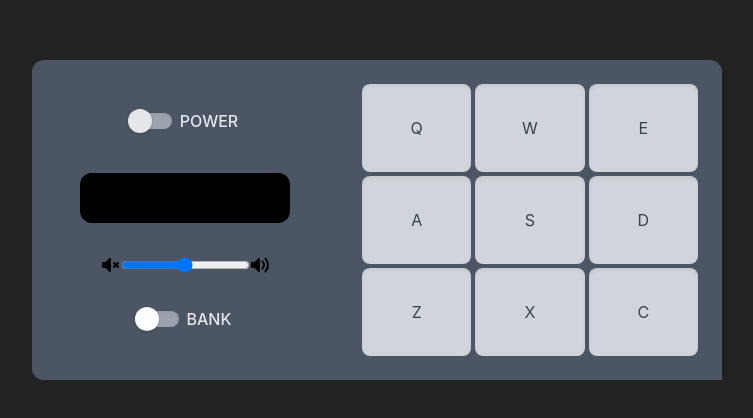
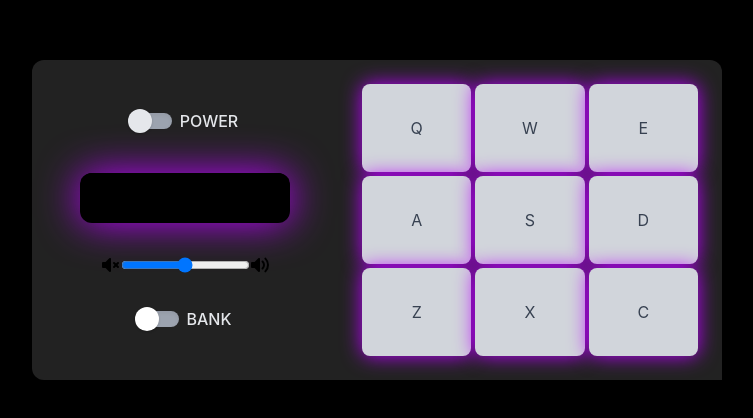
Before and after one commit to synerjay/drum-machine-react-app, a React (Create React App) app: page / in a window 1280 px wide. Shown: the part 180-598 px from the top of the page, without its empty margins (263-1016 px from the left). Built offline with nearby package versions, Linux system fonts and the light colour scheme.

Commit message:
Added glow to buttons instead

```diff
--- a/src/components/Pad.js
+++ b/src/components/Pad.js
@@ -9,7 +9,7 @@ function Pad({ audioFiles, handleClick, buttonRef, disabled }) {
   return (
     <div
       id='glow-blue'
-      className='DrumPad bg-gray-600 p-6 h-80 w-96 grid grid-cols-3 gap-1 rounded-b-xl md:rounded-b-none md:rounded-r-xl'
+      className='DrumPad p-6 h-80 w-96 grid grid-cols-3 gap-1 rounded-b-xl md:rounded-b-none md:rounded-r-xl'
     >
       {audioFiles.map((item) => (
         <button
--- a/src/containers/DrumMachine.js
+++ b/src/containers/DrumMachine.js
@@ -84,7 +84,7 @@ function DrumMachine() {
       id='glow-blue'
     >
       <div
-        className='Panel bg-gray-600 flex flex-wrap rounded-t-xl md:rounded-t-none md:flex-col justify-center space-y-5 p-7 md:rounded-l-xl md:p-12 md:space-y-8 md:content-center md:h-80 md:max-w-md'
+        className='Panel flex flex-wrap rounded-t-xl md:rounded-t-none md:flex-col justify-center space-y-5 p-7 md:rounded-l-xl md:p-12 md:space-y-8 md:content-center md:h-80 md:max-w-md'
         id='glow-blue'
       >
         <PowerToggle powerSwitch={powerSwitch} />
--- a/src/index.css
+++ b/src/index.css
@@ -3,7 +3,7 @@
 @tailwind utilities;
 
 body {
-  background-color: #222;
+  background-color: #000;
   margin: 0;
   font-family: -apple-system, BlinkMacSystemFont, 'Segoe UI', 'Roboto', 'Oxygen',
     'Ubuntu', 'Cantarell', 'Fira Sans', 'Droid Sans', 'Helvetica Neue',
@@ -35,6 +35,9 @@ input:checked ~ .dotB {
   min-width: 210px;
   min-height: 50px;
   overflow: hidden;
+  -webkit-box-shadow: 0 0 40px #ba01ff;
+  -moz-box-shadow: 0 0 40px #ba01ff;
+  box-shadow: 0 0 40px #ba01ff;
 }
 
 .VolumeSection {
@@ -42,39 +45,18 @@ input:checked ~ .dotB {
   width: 210px;
 }
 
-.demo-container {
-  display: flex;
-  justify-content: space-between;
-  width: 90%;
-  height: auto;
-  margin: 50px auto;
-}
-.demo-box {
-  width: 250px;
-  height: 250px;
-  display: inline-block;
-  border-radius: 12px;
-  margin: 20px;
+.Panel {
+  background-color: #222;
 }
 
-/* Glow */
-.demo-box {
-  -webkit-animation: glow 1s ease-in-out infinite alternate;
-  -moz-animation: glow 1s ease-in-out infinite alternate;
-  animation: glow 4s ease-in-out infinite alternate;
+.DrumPad {
+  background-color: #222;
 }
 
-/* Glow Colors */
-#glow-blue {
-  animation-name: glow-blue;
+.drum-pad {
+  -webkit-box-shadow: 0 0 20px #ba01ff;
+  -moz-box-shadow: 0 0 20px #ba01ff;
+  box-shadow: 0 0 20px #ba01ff;
 }
-@-webkit-keyframes glow-blue {
-  from {
-    box-shadow: 0 0 2px #82d8f9, 0 0 10px #82d8f9, 0 0 20px #00a6fb,
-      0 0 30px #00a6fb;
-  }
-  to {
-    box-shadow: 0 0 10px #82d8f9, 0 0 20px #5ec9fe, 0 0 30px #5ec9fe,
-      0 0 40px #5ec9fe;
-  }
-}
+
+/* box-shadow: 0 0 40px #ba01ff; */
```
